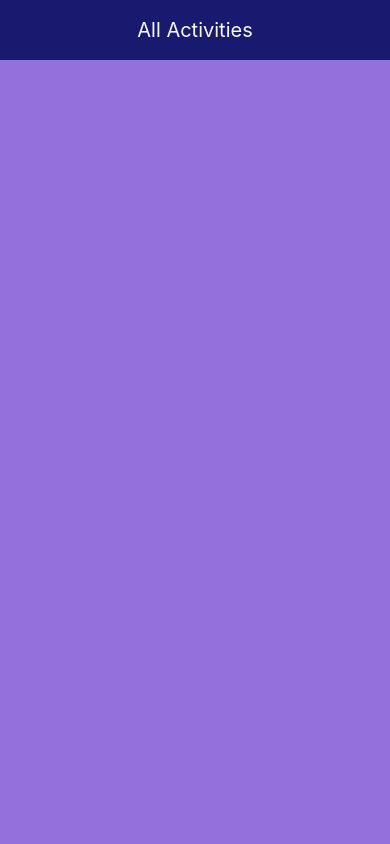
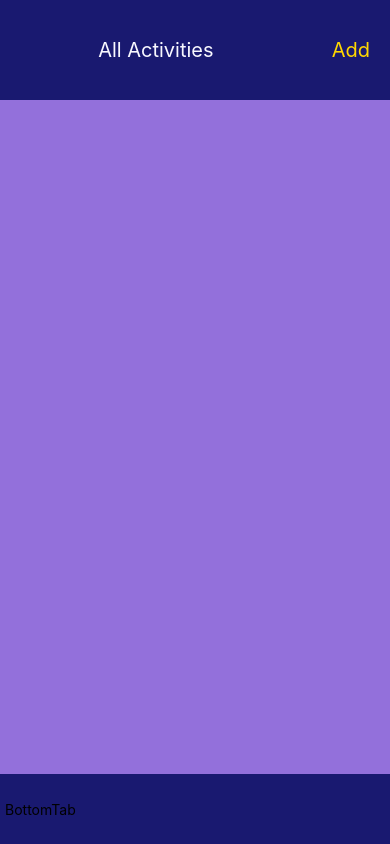
Before and after one commit to ruilinlin/CS5520_assignment2, a React Native app: screen /AllActivities in a window 390 px wide. Built offline with nearby package versions, Linux system fonts and the light colour scheme.

Commit message:
add specialactovity code and buttomtab component

```diff
--- a/App.js
+++ b/App.js
@@ -21,7 +21,7 @@ export default function App() {
         <Stack.Screen
           name="AllActivities"
           component={AllActivities}
-          options={{ headerShown: false }}
+         options={{ headerShown: false }}
         />
         <Stack.Screen
  //        options={{ newActivity}}
--- a/components/ActivitiesList.js
+++ b/components/ActivitiesList.js
@@ -36,15 +36,18 @@ const styles = StyleSheet.create({
     margin: 10,
   },
   innerBox: {
-    padding: 10,
-    margin: 10,
+    padding: 8,
+    marginRight: 10,
+    marginleft:4,
     backgroundColor: colors.dropdownbackgroundColor,
     elevation: 5, // Elevation for Android
   },
   infoText:{
     color: colors.dropdownbackgroundColor,
-    alignItems: "center",
-    justifyContent: "center",
+    paddingTop:10,
+    marginRight:6,
+    fontWeight: 10,
+
   }
 });
 
--- /dev/null
+++ b/components/BottomTab.js
@@ -0,0 +1,23 @@
+import { StyleSheet, Text, View,SafeAreaView } from 'react-native'
+import React from 'react'
+import colors from './Color';
+
+export default function BottomTab( navigation) {
+  return (
+    <View style={styles.TabContainer}>
+      <Text>BottomTab</Text>
+    </View>
+  )
+}
+
+const styles = StyleSheet.create({
+  TabContainer:{
+    backgroundColor: colors.header,
+    width: '100%',
+    height: 70,
+    padding: 5,
+    alignItems: 'center',
+    justifyContent: 'space-between',
+    flexDirection: 'row',
+  }
+})
--- a/components/Color.js
+++ b/components/Color.js
@@ -11,7 +11,7 @@ const colors = {
   inputtext: '#4b0082',
   error: '#ffd700',
   dropdownbackgroundColor: "white",
-  yellowButton:"yellow",
+  yellowButton:"gold",
 }
 
 
--- a/components/Header.js
+++ b/components/Header.js
@@ -1,26 +1,54 @@
-import { StyleSheet, Text, View,SafeAreaView } from 'react-native'
+import { StyleSheet, Text, View,SafeAreaView ,TouchableOpacity} from 'react-native'
 import React from 'react'
 import colors from './Color';
 
-export default function Header({ title}) {
+export default function Header({ title, navigation, showAddButton }) {
   return (
     <SafeAreaView style={styles.headerContainer}>
-      <Text style ={styles.headerText}>{title}</Text>
-      </SafeAreaView>
-  )
-}
+      {/* Placeholder View to take up space and maintain balance */}
+      <View style={showAddButton ? styles.buttonPlaceholder : styles.buttonContainer} />
+
+      <Text style={styles.headerText}>{title}</Text>
+
+      {/* Conditionally render the 'Add' button if showAddButton is true */}
+      {showAddButton ? (
+        <TouchableOpacity
+          style={styles.buttonContainer}
+          onPress={() => navigation.navigate('AddAnActivity')}
+        >
+          <Text style={styles.addButtonText}>Add</Text>
+        </TouchableOpacity>
+      ) : (
+        // Empty View to balance the layout when there is no button
+        <View style={styles.buttonContainer} />
+      )}
+    </SafeAreaView>
+  );
+};
+
+
 
 const styles = StyleSheet.create({
   headerContainer:{
     backgroundColor: colors.header,
     width: '100%',
-    height: 60,
+    height: 100,
     padding: 5,
     alignItems: 'center',
-    justifyContent: 'center',
+    justifyContent: 'space-between',
+    flexDirection: 'row',
+  },
+  buttonContainer:{
+    paddingHorizontal: 20,
   },
   headerText: {
     color: colors.title,
     fontSize: 20,
+    flex: 1,
+    textAlign: 'center',
+  },
+  addButtonText: {
+    color: colors.yellowButton,
+    fontSize: 20,
   },
 });
--- a/components/Input.js
+++ b/components/Input.js
@@ -28,9 +28,8 @@ const Input = ({ title, inputHandler, value, items = null, isDateInput = false }
         <>
           <TextInput
             style={styles.input}
-            value={date.toLocaleDateString()}
+//            value={date.toLocaleDateString()}
             onFocus={() => setShowDatePicker(true)}
-            placeholder={title}
           />
           {showDatePicker && (
             <DateTimePicker
@@ -63,7 +62,6 @@ const Input = ({ title, inputHandler, value, items = null, isDateInput = false }
           style={styles.input}
           onChangeText={(text) => inputHandler(text)}
           value={typeof value === 'string' ? value : selectedItem}
-          placeholder={title}
         />
       )}
     </View>
--- a/screens/AddAnActivity.js
+++ b/screens/AddAnActivity.js
@@ -44,7 +44,7 @@ export default function AddAnActivity() {
   return (
     <View style={styles.container}>
       <Header title={"Add An Activity"}/>
-    <View style ={styles.inputContainer}>
+        <View style ={styles.inputContainer}>
         <Input
           value={activity}
           inputHandler={setActivity}
@@ -80,7 +80,7 @@ const styles = StyleSheet.create({
   container: {
     flex: 1,
     backgroundColor:colors.background,
-    justifyContent: "center",
+//    justifyContent: "center",
   },
   buttonContainer: {
     flexDirection: 'row',
--- a/screens/AllActivities.js
+++ b/screens/AllActivities.js
@@ -4,6 +4,7 @@ import ActivitiesList from '../components/ActivitiesList';
 import { useRoute } from '@react-navigation/native';
 import React, { useState, useEffect } from 'react';
 import colors from '../components/Color';
+import BottomTab from '../components/BottomTab';
 
 export default function AllActivities({navigation, route }) {
   const [activities, setActivities] = useState([]);
@@ -16,29 +17,18 @@ export default function AllActivities({navigation, route }) {
     }
   }, [route.params?.newActivity]);
 
-  useEffect(() => {
-    navigation.setOptions({
-      headerRight: () => (
-        <Button
-          title="Add"
-          color={colors.yellowButton}
-          onPress={() => navigation.navigate('AddAnActivity')}
-        />
-      ),
-    });
-  }, [navigation]);
 
   return (
     <View style={styles.container}>
-      <Header title={'All Activities'}/>
-      <FlatList
+      <Header title={'All Activities'} navigation={navigation} showAddButton={true}/>
+      <FlatList style={styles.listContainer}
         data={activities}
         keyExtractor={(item, index) => index.toString()}
         renderItem={({ item }) => (
           <ActivitiesList activity={item} />
         )}
- style={{ marginTop: 60 }}
       />
+      <BottomTab navigation={navigation}/>
     </View>
   );
 }
@@ -49,4 +39,8 @@ const styles = StyleSheet.create({
     backgroundColor:colors.background,
     justifyContent: "center",
   },
+  listContainer:{
+    marginTop:30,
+    marginBottom:30,
+  }
 })
--- a/screens/SartScreen.js
+++ b/screens/SartScreen.js
@@ -34,7 +34,7 @@ export default function SartScreen({navigation}) {
     }
 
     if (isValid) {
-       navigation.navigate('AddAnActivity');
+       navigation.navigate('AllActivities');
     }
   }
 
```
Also changed, not shown: screens/SpecialActivites.js (+42 -0 lines).
